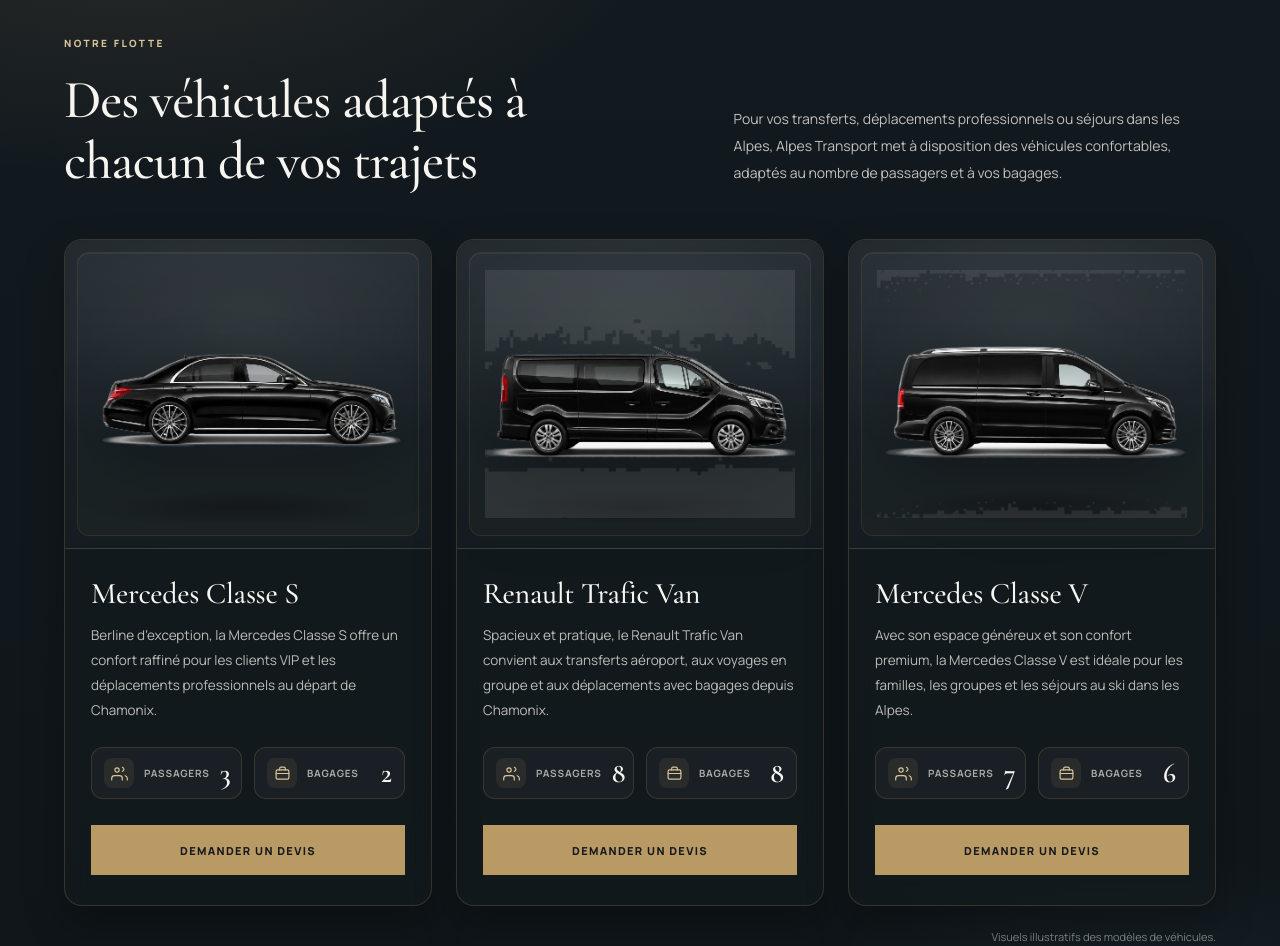
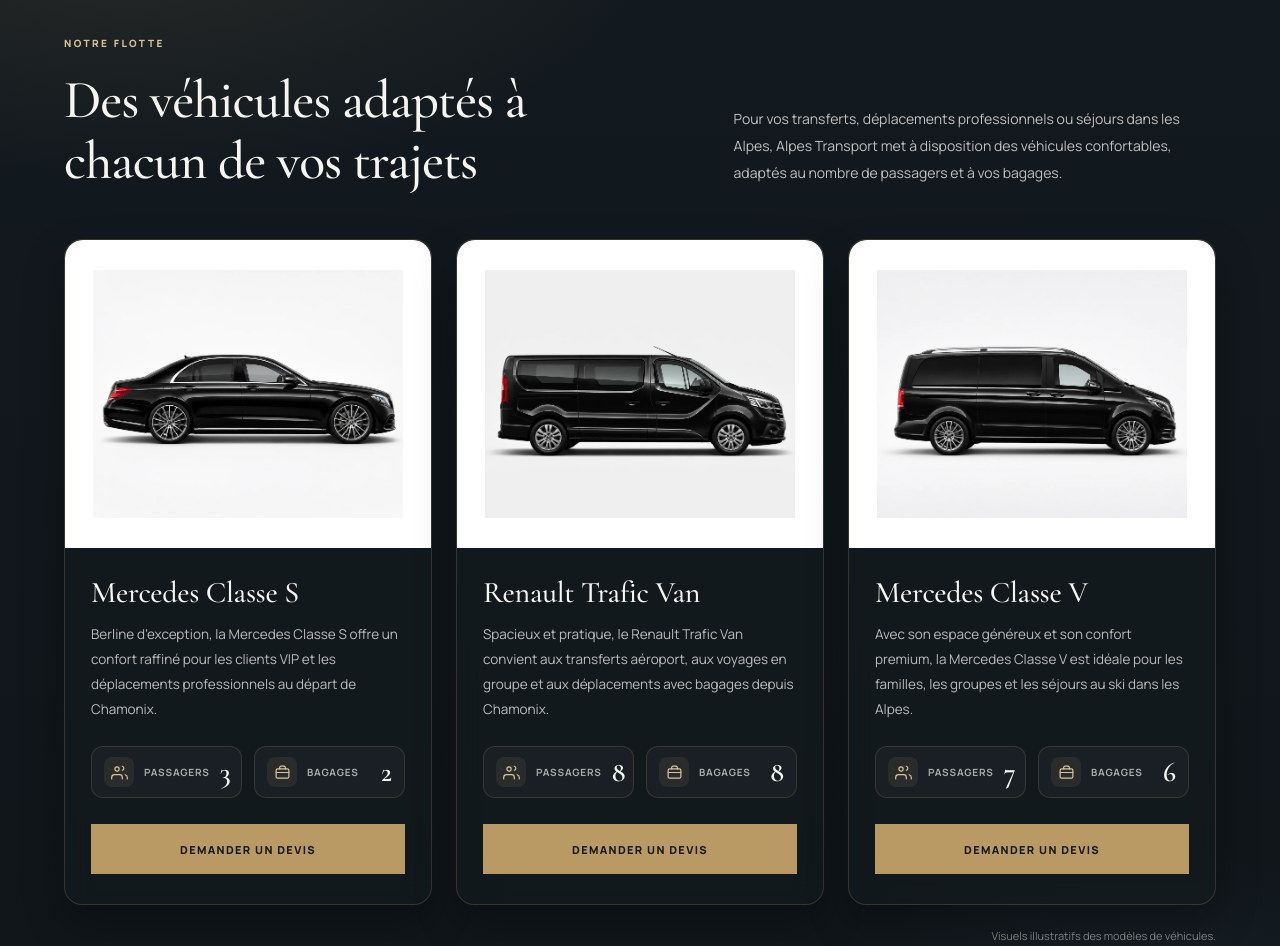
Before and after one commit to hudson661523-afk/Alpes, a PHP site: page / in a window 1280 px wide. Shown: the part 5285-6231 px from the top of the page. Run offline with PHP 8.4, Linux system fonts and the light colour scheme; some libraries are stand-ins or nearby versions.

Commit message:
Set fleet image containers to pure white

```diff
--- a/assets/css/style.css
+++ b/assets/css/style.css
@@ -1798,41 +1798,25 @@ p, h1, h2, h3 { margin-top: 0; }
   justify-content: center;
   padding: 30px 28px;
   min-height: 300px;
-  background:
-    radial-gradient(120% 80% at 50% 28%, rgba(255,255,255,.08), transparent 58%),
-    linear-gradient(180deg, rgba(37, 46, 52, 0.72) 0%, rgba(22, 29, 34, 0.82) 100%);
-  border-bottom: 1px solid rgba(185,154,100,.18);
-}
-.fleet-card-media::before {
-  content: '';
-  position: absolute;
-  inset: 12px;
-  border-radius: 12px;
-  border: 1px solid rgba(185,154,100,.12);
-  background: linear-gradient(180deg, rgba(255,255,255,.03), rgba(255,255,255,0) 45%, rgba(185,154,100,.04) 100%);
-  box-shadow: inset 0 1px 0 rgba(255,255,255,.05);
-  pointer-events: none;
-}
+  background: #FFFFFF;
+  border-bottom: 0;
+  border-radius: 18px 18px 0 0;
+  overflow: hidden;
+}
+.fleet-card-media::before,
 .fleet-card-media::after {
-  content: '';
-  position: absolute;
-  left: 12%;
-  right: 12%;
-  bottom: 24px;
-  height: 34px;
-  border-radius: 50%;
-  background: radial-gradient(closest-side, rgba(0,0,0,.28), rgba(0,0,0,0));
-  pointer-events: none;
+  content: none;
 }
 .fleet-card-media img {
   position: relative;
   z-index: 1;
+  display: block;
   width: 100%;
   max-width: 100%;
   height: auto;
   max-height: 320px;
   object-fit: contain;
-  filter: drop-shadow(0 18px 28px rgba(0,0,0,.28));
+  filter: none;
   transition: transform .5s var(--ease);
 }
 .fleet-card:hover .fleet-card-media img { transform: scale(1.02); }
--- a/index.php
+++ b/index.php
@@ -139,7 +139,7 @@ $config = site_config();
                 <div class="fleet-grid">
                     <article class="fleet-card">
                         <div class="fleet-card-media">
-                            <img src="<?= e(asset('images/alpes-fleet-mercedes-s-class.png')) ?>" alt="Mercedes Classe S noire pour vos déplacements privés à Chamonix" width="1402" height="1122" loading="lazy" decoding="async">
+                            <img src="<?= e(asset('images/alpes-fleet-mercedes-s-class.webp')) ?>" alt="Mercedes Classe S noire pour vos déplacements privés à Chamonix" width="1122" height="1402" loading="lazy" decoding="async">
                         </div>
                         <div class="fleet-card-body">
                             <h3>Mercedes Classe S</h3>
@@ -162,7 +162,7 @@ $config = site_config();
 
                     <article class="fleet-card">
                         <div class="fleet-card-media">
-                            <img src="<?= e(asset('images/alpes-fleet-renault-trafic.png')) ?>" alt="Renault Trafic noir pour les transferts de groupe à Chamonix" width="1402" height="1122" loading="lazy" decoding="async">
+                            <img src="<?= e(asset('images/alpes-fleet-renault-trafic.webp')) ?>" alt="Renault Trafic noir pour les transferts de groupe à Chamonix" width="1122" height="1402" loading="lazy" decoding="async">
                         </div>
                         <div class="fleet-card-body">
                             <h3>Renault Trafic Van</h3>
@@ -185,7 +185,7 @@ $config = site_config();
 
                     <article class="fleet-card">
                         <div class="fleet-card-media">
-                            <img src="<?= e(asset('images/alpes-fleet-mercedes-v-class.png')) ?>" alt="Mercedes Classe V noire pour les transferts privés dans les Alpes" width="1402" height="1122" loading="lazy" decoding="async">
+                            <img src="<?= e(asset('images/alpes-fleet-mercedes-v-class.webp')) ?>" alt="Mercedes Classe V noire pour les transferts privés dans les Alpes" width="1122" height="1402" loading="lazy" decoding="async">
                         </div>
                         <div class="fleet-card-body">
                             <h3>Mercedes Classe V</h3>
```
